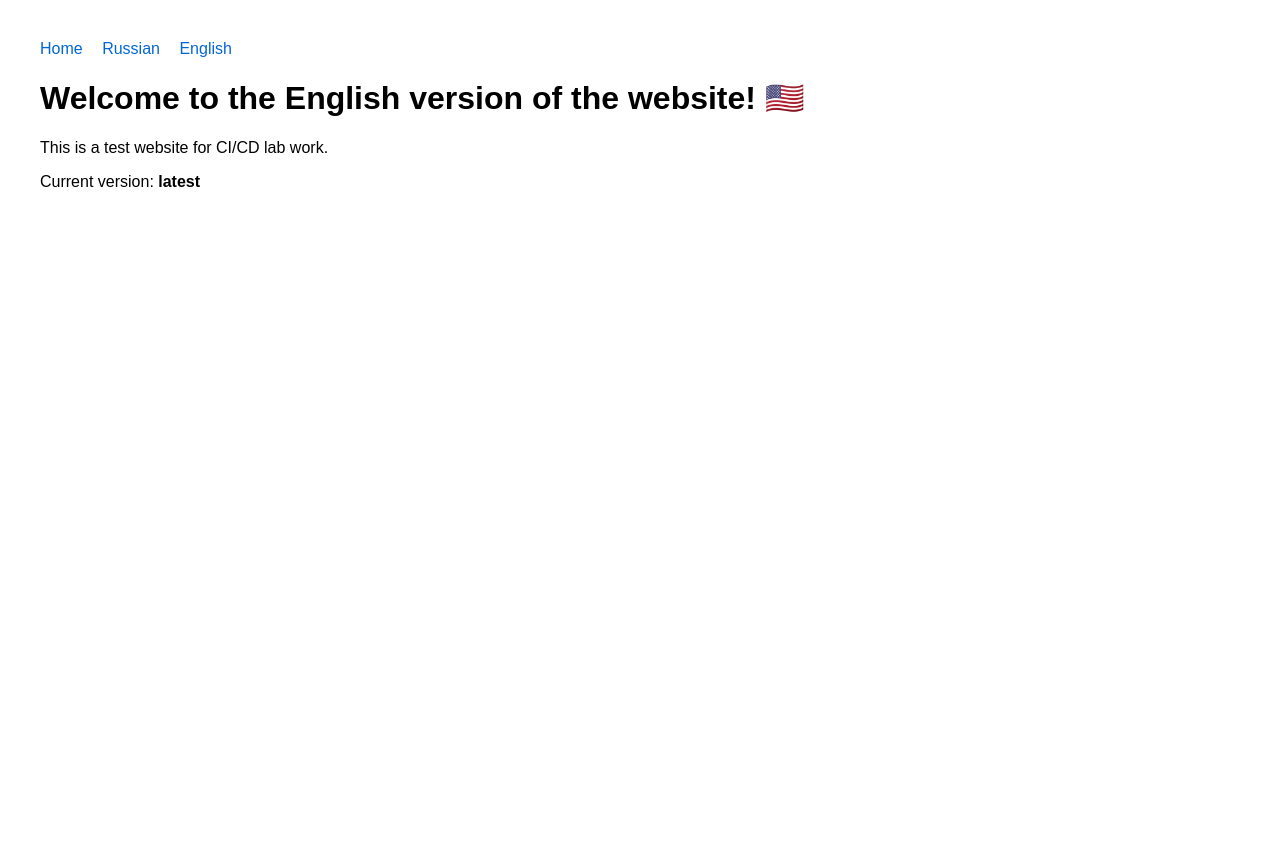
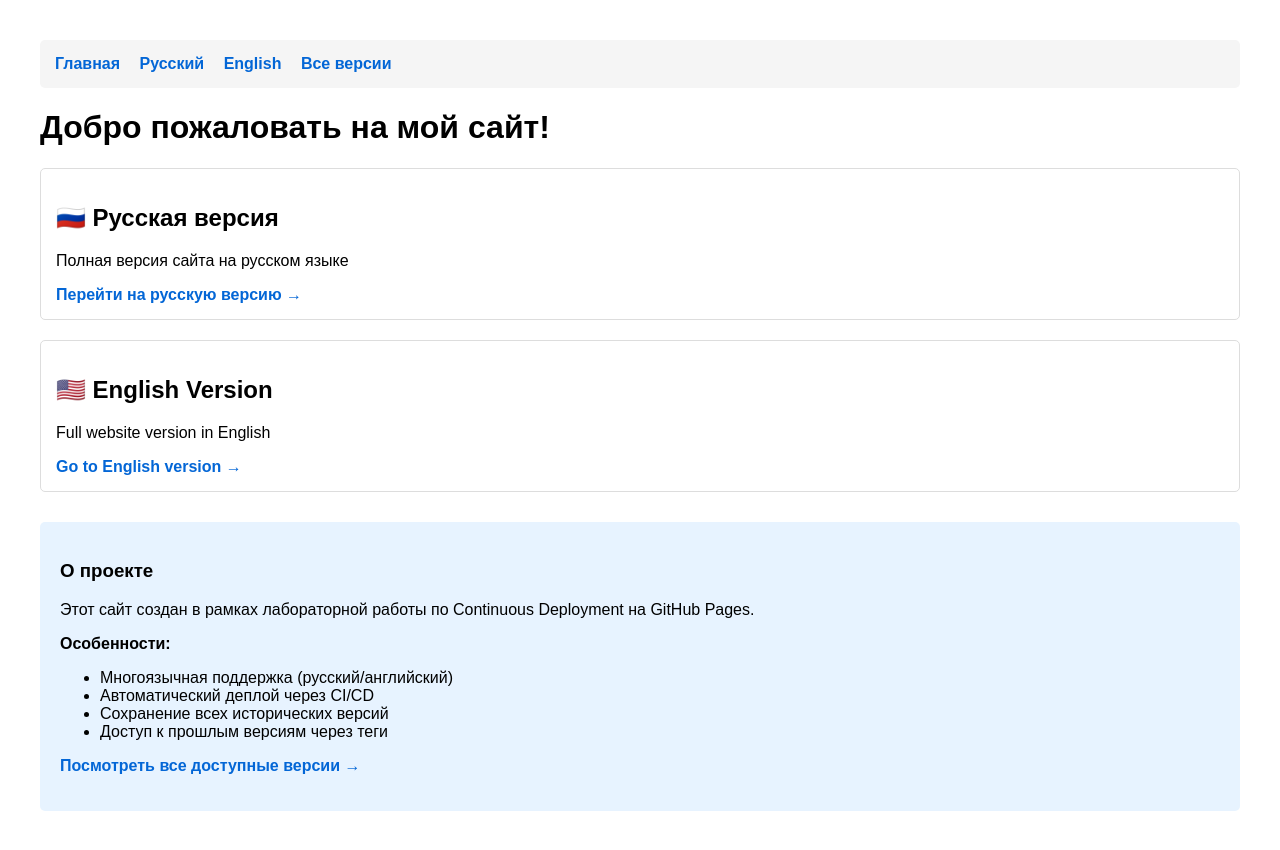
Before and after one commit to ElizPlus/lab4-website, a plain HTML site: page index.html in a window 1280 px wide. Before the commit the page ends 800 px from the top, so only its background shows below. Drawn offline with Linux system fonts and the light colour scheme.

Commit message:
Fix main page

```diff
--- a/index.html
+++ b/index.html
@@ -1,31 +1,51 @@
 <!DOCTYPE html>
-<html lang="en">
+<html lang="ru">
 <head>
     <meta charset="UTF-8">
     <meta name="viewport" content="width=device-width, initial-scale=1.0">
-    <title>My Website - English Version</title>
+    <title>Мой многоязычный сайт</title>
     <style>
         body { font-family: Arial, sans-serif; margin: 40px; }
-        nav { margin-bottom: 20px; }
-        a { margin-right: 15px; text-decoration: none; color: #0366d6; }
+        nav { margin-bottom: 20px; padding: 15px; background: #f5f5f5; border-radius: 5px; }
+        a { margin-right: 15px; text-decoration: none; color: #0366d6; font-weight: bold; }
+        a:hover { color: #024ea9; }
+        .language { margin: 20px 0; padding: 15px; border: 1px solid #ddd; border-radius: 5px; }
+        .info { background: #e7f3ff; padding: 20px; border-radius: 5px; margin-top: 30px; }
     </style>
 </head>
 <body>
     <nav>
-        <a href="https://elizplus.github.io/lab4-website/">Home</a>
-        <a href="https://elizplus.github.io/lab4-website/ru/">Russian</a>
+        <a href="https://elizplus.github.io/lab4-website/">Главная</a>
+        <a href="https://elizplus.github.io/lab4-website/ru/">Русский</a>
         <a href="https://elizplus.github.io/lab4-website/en/">English</a>
+        <a href="https://elizplus.github.io/lab4-website/versions.html">Все версии</a>
     </nav>
 
-    <h1>Welcome to the English version of the website! 🇺🇸</h1>
-    <p>This is a test website for CI/CD lab work.</p>
-    <p>Current version: <strong id="version">Loading...</strong></p>
+    <h1>Добро пожаловать на мой сайт!</h1>
 
-    <script>
-        // Get version from URL
-        const path = window.location.pathname;
-        const version = path.split('/')[2] || 'latest';
-        document.getElementById('version').textContent = version;
-    </script>
+    <div class="language">
+        <h2>🇷🇺 Русская версия</h2>
+        <p>Полная версия сайта на русском языке</p>
+        <a href="https://elizplus.github.io/lab4-website/ru/">Перейти на русскую версию →</a>
+    </div>
+
+    <div class="language">
+        <h2>🇺🇸 English Version</h2>
+        <p>Full website version in English</p>
+        <a href="https://elizplus.github.io/lab4-website/en/">Go to English version →</a>
+    </div>
+
+    <div class="info">
+        <h3>О проекте</h3>
+        <p>Этот сайт создан в рамках лабораторной работы по Continuous Deployment на GitHub Pages.</p>
+        <p><strong>Особенности:</strong></p>
+        <ul>
+            <li>Многоязычная поддержка (русский/английский)</li>
+            <li>Автоматический деплой через CI/CD</li>
+            <li>Сохранение всех исторических версий</li>
+            <li>Доступ к прошлым версиям через теги</li>
+        </ul>
+        <p><a href="https://elizplus.github.io/lab4-website/versions.html">Посмотреть все доступные версии →</a></p>
+    </div>
 </body>
 </html>
```
